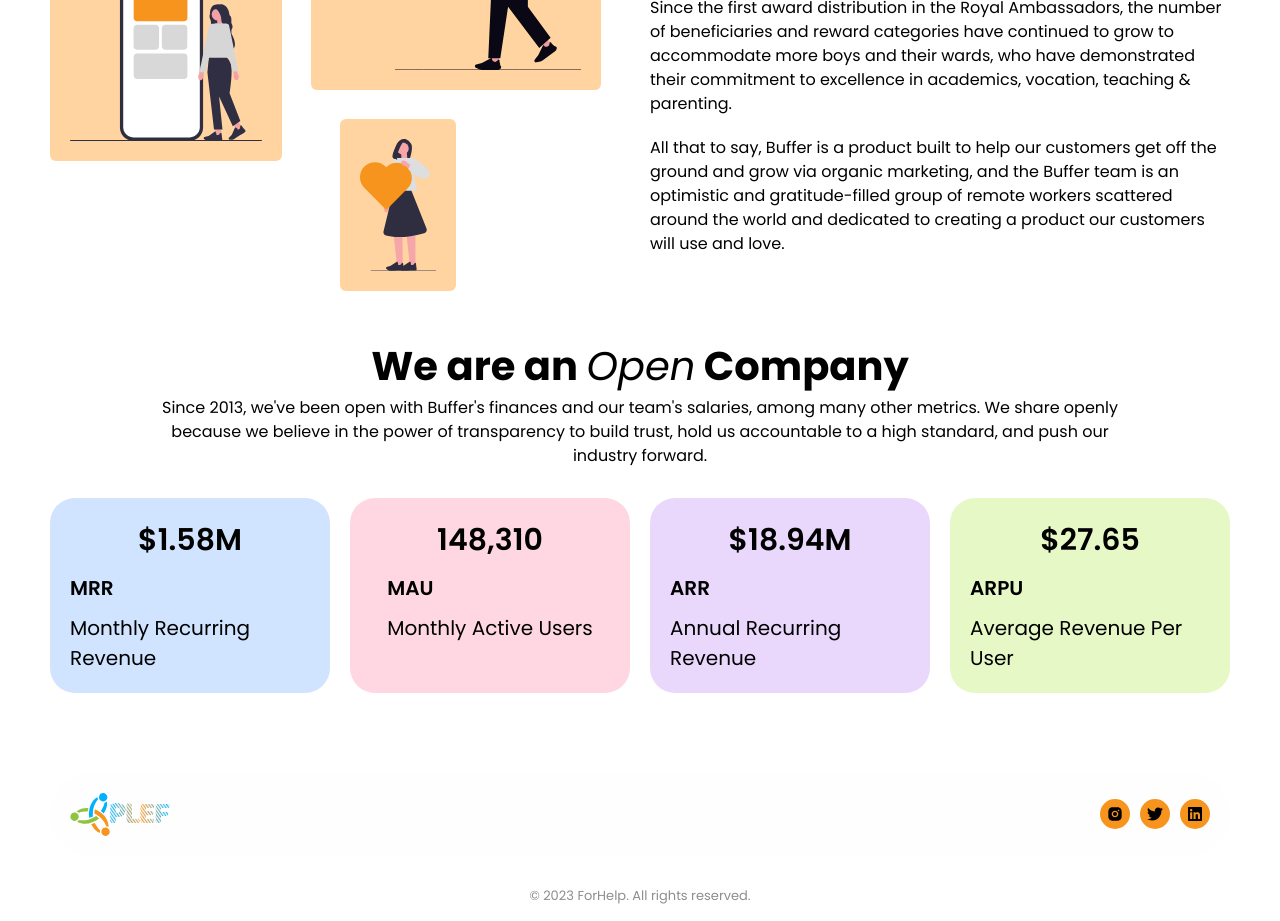
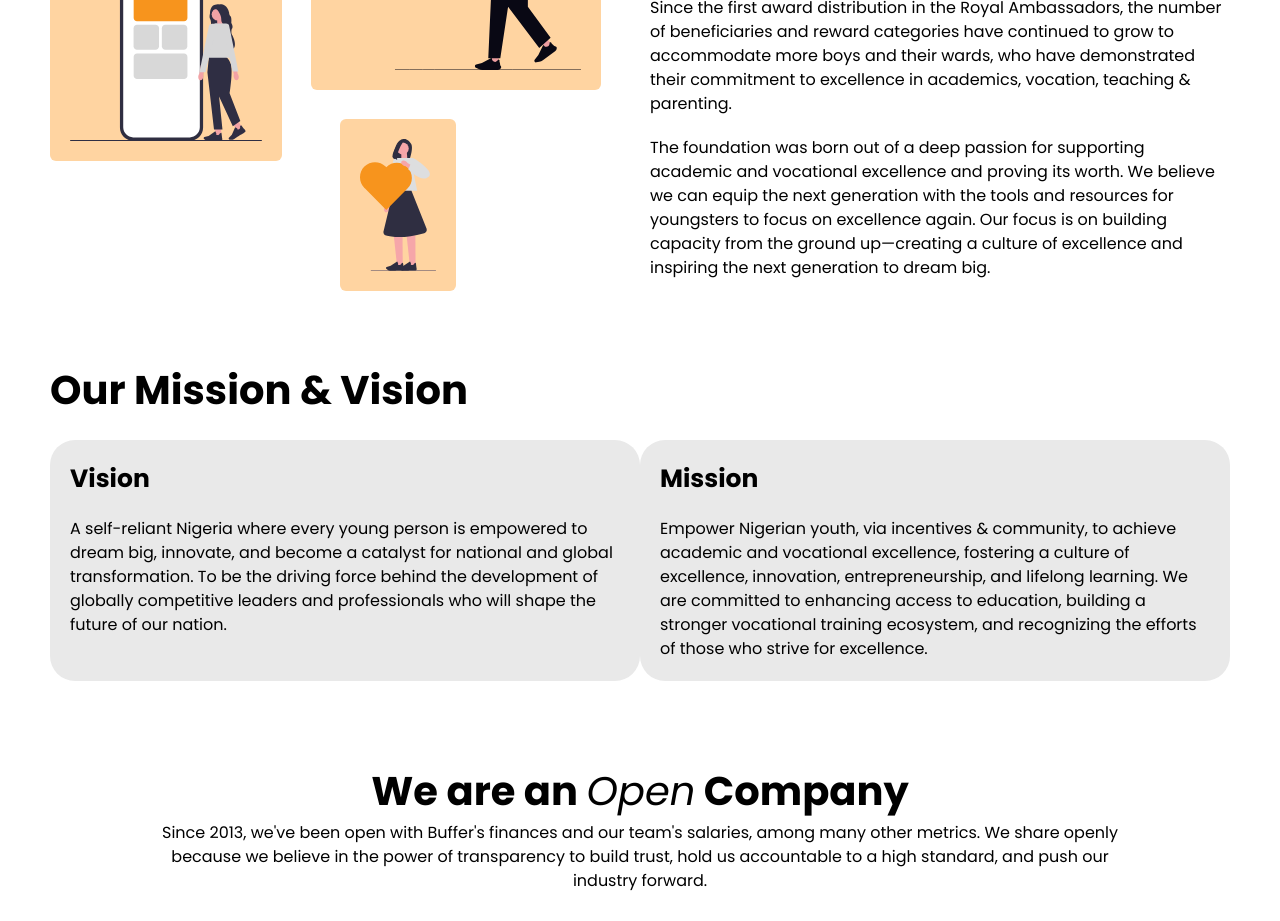
Before and after one commit to KenUdoudo/company, a React (Vite) app: page /aboutus in a window 1280 px wide. Shown: the part 940-1861 px from the top of the page. Built offline with nearby package versions, Linux system fonts and the light colour scheme.

Commit message:
mission and vision

```diff
--- /dev/null
+++ b/src/components/About/mission.jsx
@@ -0,0 +1,20 @@
+const Mission = () => {
+    return (
+        <div className="mt-[100px] md:mt-[180px] lg:mt-[80px]">
+            <p className="text-[40px] font-[700]">Our Mission & Vision</p>
+
+            <div className="flex flex-col md:flex-row justify-center mt-[20px]">
+                <div className="flex flex-col items-start w-full md:w-[50%] p-[20px] gap-[20px] rounded-[25px] bg-[#e9e9e9]">
+                    <p className="text-[25px] font-[700]">Vision</p>
+                    <p>A self-reliant Nigeria where every young person is empowered to dream big, innovate, and become a catalyst for national and global transformation. To be the driving force behind the development of globally competitive leaders and professionals who will shape the future of our nation.</p>
+                </div>
+                <div className="flex flex-col items-start w-full md:w-[50%] p-[20px] gap-[20px] rounded-[25px] bg-[#e9e9e9]">
+                    <p className="text-[25px] font-[700]">Mission</p>
+                    <p>Empower Nigerian youth, via incentives & community, to achieve academic and vocational excellence, fostering a culture of excellence, innovation, entrepreneurship, and lifelong learning. We are committed to enhancing access to education, building a stronger vocational training ecosystem, and recognizing the efforts of those who strive for excellence.</p>
+                </div>
+            </div>
+        </div>
+    );
+}
+
+export default Mission;
--- a/src/components/About/ourstory.jsx
+++ b/src/components/About/ourstory.jsx
@@ -15,7 +15,7 @@
                 <p className="text-[40px] font-[700]">Our Story</p>
                 <p className="text-[16px]">Named after the founder, Piuonoshaba Omo Rufus, PLEF was founded with a singular vision: to invest in Nigeria’s greatest asset—its youth. It started with Mr Omo-Rufus single-handedly funding academic awards for students in the Royal Ambassadors – a worldwide Baptist missionary paramilitary organisation for boys between the ages of 10 and 24 whose vision is to touch the lives of boys and impact the eternity of men – after passing through the ranks himself. </p>
                 <p className="text-[16px]">Since the first award distribution in the Royal Ambassadors, the number of beneficiaries and reward categories have continued to grow to accommodate more boys and their wards, who have demonstrated their commitment to excellence in academics, vocation, teaching & parenting.</p>
-                <p className="text-[16px]">All that to say, Buffer is a product built to help our customers get off the ground and grow via organic marketing, and the Buffer team is an optimistic and gratitude-filled group of remote workers scattered around the world and dedicated to creating a product our customers will use and love.</p>
+                <p className="text-[16px]">The foundation was born out of a deep passion for supporting academic and vocational excellence and proving its worth. We believe we can equip the next generation with the tools and resources for youngsters to focus on excellence again. Our focus is on building capacity from the ground up—creating a culture of excellence and inspiring the next generation to dream big.</p>
             </div>
         </div>
     );
--- a/src/pages/About.jsx
+++ b/src/pages/About.jsx
@@ -1,5 +1,6 @@
 import Intro from "../components/About/intro";
 import Metrics from "../components/About/metrics";
+import Mission from "../components/About/mission";
 import Story from "../components/About/ourstory";
 
 const About = () => {
@@ -9,6 +10,8 @@
 
             <Story />
 
+            <Mission />
+
             <Metrics />
         </div>
     );
```
